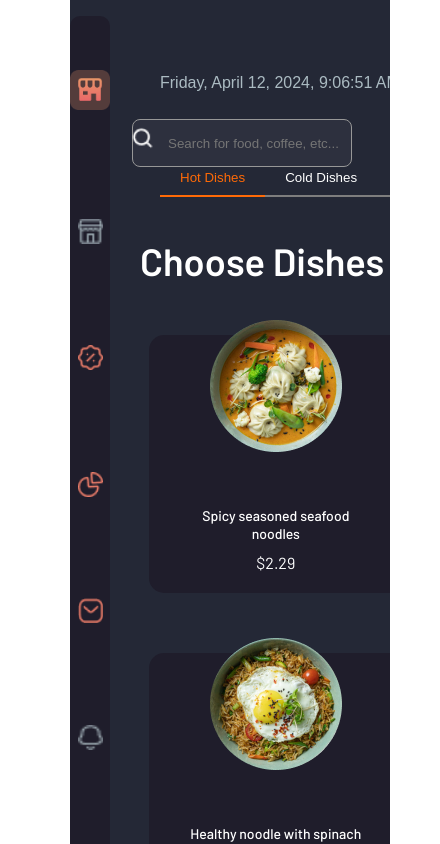
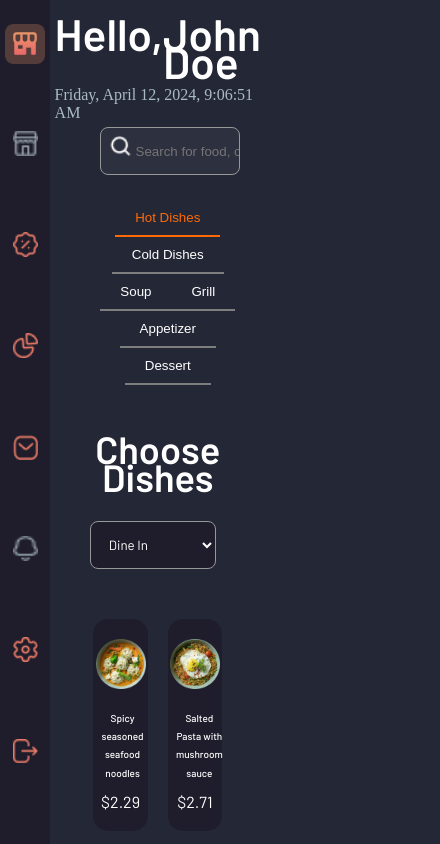
Before and after one commit to altugaltuner/food-order-altug, a React (Vite) app: page /homepage in a window 390 px wide. Shown: the top 844 px of the page, 440 px wide, since content can reach past the window. Built offline with nearby package versions, Linux system fonts and the light colour scheme; no server answers; the database is empty; sample sign-in values are in the browser's storage.

Commit message:
responsive part 1

```diff
--- a/src/components/DishesMenu/DishesMenu.scss
+++ b/src/components/DishesMenu/DishesMenu.scss
@@ -1,8 +1,9 @@
 .Dishes-All {
+    width: 45%;
+    margin-left: 20px;
 
     .username-and-search-segment {
         display: flex;
-        width: 820px;
         justify-content: space-between;
         text-align: left;
 
@@ -12,7 +13,7 @@
             flex-direction: column;
             gap: 10px;
             background: none;
-
+            width: fit-content;
 
             .today-date {
                 color: #ABBBC2
@@ -25,11 +26,13 @@
                 line-height: 28px;
                 color: #FFFFFF;
                 text-align: left;
+                justify-content: flex-start;
+                width: fit-content;
             }
         }
 
         .search-bar-of-dishes {
-            width: 220px;
+            width: 100%;
             height: 48px;
             gap: 8px;
             border-radius: 8px;
@@ -44,6 +47,7 @@
         position: relative;
         height: fit-content;
         height: 100%;
+        width: 250px;
         transform: translate(-20px, 27px);
 
         .search-icon-logo {
@@ -59,7 +63,7 @@
     .dishes-main {
         display: flex;
         flex-direction: column;
-        width: 820px;
+        width: 100%;
 
 
         .dishes-container {
@@ -84,7 +88,7 @@
                 font-size: 38px;
                 font-weight: 600;
                 line-height: 28px;
-
+                padding: 10px;
                 color: #FFFFFF;
                 display: flex;
                 text-align: center;
@@ -153,16 +157,14 @@
         }
     }
 
-
-
     .category-tabs-dishes {
         display: flex;
         flex-direction: row;
-        width: 820px;
         padding-top: 20px;
         padding-bottom: 20px;
         text-align: center;
         background: none;
+        width: 100%;
 
         .category-tabs button {
             background: none;
@@ -182,6 +184,31 @@
     }
 }
 
+@media screen and (max-width: 1400px) {
+    .Dishes-All {
+        .username-and-search-segment {
+            display: flex;
+            flex-direction: column;
+            align-items: center;
+        }
+
+        .search-bar-container {
+            transform: translate(0px, 0px);
+            margin: 5px;
+
+        }
+    }
+}
+
+@media screen and (max-width: 1285px) {
+    .Dishes-All {
+        .dish-image {
+            width: 90px;
+            top: -10px;
+        }
+    }
+}
+
 @media screen and (max-width: 975px) {
 
     .dishes-main {
@@ -197,6 +224,12 @@
     .category-tabs-dishes {
         width: 100%;
     }
+
+    .Dishes-All {
+        .dish-image {
+            width: 80px;
+        }
+    }
 }
 
 @media screen and (max-width: 660px) {
@@ -211,27 +244,55 @@
         width: 43%;
     }
 
+    .Dishes-All {
+
+        .dish-name {
+            font-size: 10px;
+        }
+
         .username-and-search-segment {
             display: flex;
             justify-content: space-between;
             flex-direction: column;
 
             .search-bar-of-dishes {
-            width: 90%;
+                width: 100%;
                 display: flex;
                 flex-wrap: wrap;
                 flex-direction: flex-end;
                 position: relative;
                 left: 12px;
+
             }
         }
 
-    .search-bar-container .search-icon-logo {
+        .search-bar-container {
+            width: 80%;
+
+            .search-icon-logo {
                 left: 20px;
             }
         }
 
+        .dishes-main {
+            .top-segment-for-dishes {
+                display: flex;
+                flex-direction: column;
+                justify-content: center;
+                align-items: center;
+            }
+        }
+    }
+}
+
 @media screen and (max-width: 500px) {
+    .Dishes-All {
+        .dish-image {
+            width: 50px;
+            top: 0px;
+        }
+    }
+
     .dish-name {
         font-size: 12px;
     }
--- a/src/components/Navbar/Navbar.scss
+++ b/src/components/Navbar/Navbar.scss
@@ -1,20 +1,18 @@
 .mainnet-logo-second {
-    display: flex;
-    flex-direction: column;
-    text-align: center;
-    align-items: center;
-    height: 100%;
+    position: fixed; // Sabit pozisyon, navbar'ın kaydırmalardan etkilenmemesini sağlar
+    top: 0; // Üstten itibaren başlar
+    bottom: 0; // Alt kenara kadar uzanır
+    left: 0; // Sol taraftan başlar
     width: 100px;
+    color: white; // Metin rengi beyaz olarak ayarlanmıştır
+    overflow-y: auto; // Yatay kaydırmayı etkinleştirir, menü çok uzunsa kaydırma çubuğu ekler
     background-color: #1F1D2B;
-    justify-content: flex-start;
-    margin-right: 30px;
-    border-radius: 10px;
 
     .logo-nav {
         width: 100%;
         display: flex;
         justify-content: center;
-        height: 18vh;
+        height: 11vh;
         align-items: center;
 
         img {
@@ -28,7 +26,7 @@
         display: flex;
         width: 100%;
         justify-content: center;
-        height: 15vh;
+        height: 12vh;
         align-items: center;
 
         // &:hover {
--- a/src/components/OrderConfirmation/OrderConfirmation.scss
+++ b/src/components/OrderConfirmation/OrderConfirmation.scss
@@ -6,9 +6,10 @@
     padding: 15px;
     font-family: "Barlow", sans-serif;
     background-color: #1F1D2B;
-    margin-left: 20px;
+
     border-radius: 15px;
-
+    margin-right: 20px;
+    margin-left: 10px;
 
     .title-order-conf {
         display: flex;
@@ -39,7 +40,7 @@
                 font-size: 18px;
                 font-weight: 600;
                 color: #ABBBC2;
-
+                padding-right: 10px;
             }
         }
     }
--- a/src/index.scss
+++ b/src/index.scss
@@ -4,6 +4,14 @@
   box-sizing: border-box;
   margin: 0;
   padding: 0;
+}
+
+#root {
+
+  body {
+    height: 100%;
+    width: 100%;
+  }
 }
 
 a {
--- a/src/pages/HomePage/HomePage.jsx
+++ b/src/pages/HomePage/HomePage.jsx
@@ -49,8 +49,8 @@ function HomePage() {
       <div className="mainRoot">
         <Navbar />
         <DishesMenu addToOrder={handleAddToOrder} />
-        <OrderConfirmation incomingFoodItems={orders} />
-        <OrderPaymentPage />
+        {/* <OrderConfirmation incomingFoodItems={orders} />
+        <OrderPaymentPage /> */}
 
       </div>
     </div>
--- a/src/pages/HomePage/HomePage.scss
+++ b/src/pages/HomePage/HomePage.scss
@@ -1,11 +1,13 @@
 @import "../../styles/abstracts/placeholders";
 
 .mainRoot {
-  @extend %main-container;
-  position: relative;
+  width: 100%;
+  height: 100%;
   display: flex;
   flex-direction: row;
   background-color: #242836;
+  color: white;
+  margin-left: 100px;
 
   .mainRoot-column {
     display: flex;
@@ -18,3 +20,9 @@
   }
 
 }
+
+@media screen and (max-width: 570px) {
+  .mainRoot {
+    margin-left: 50px;
+  }
+}
```
Lines whose indentation alone changed are shown as unchanged.
